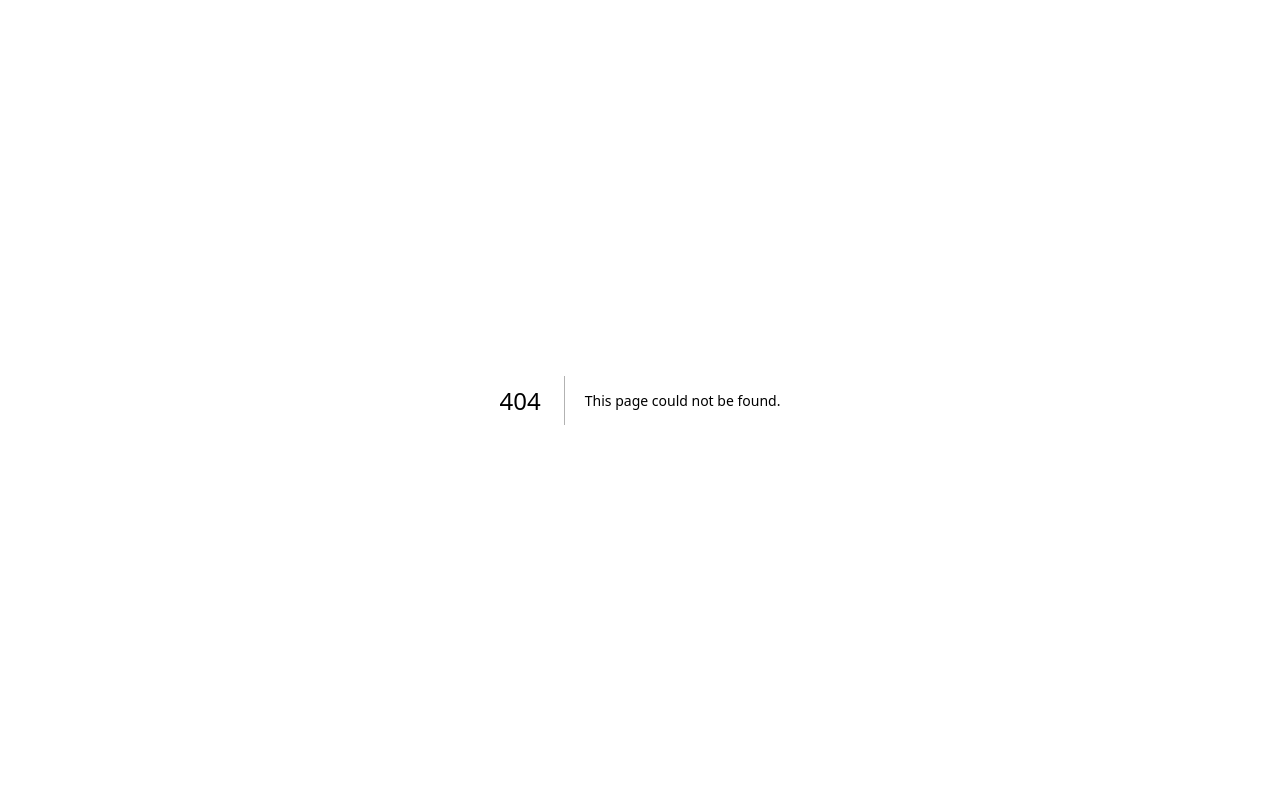
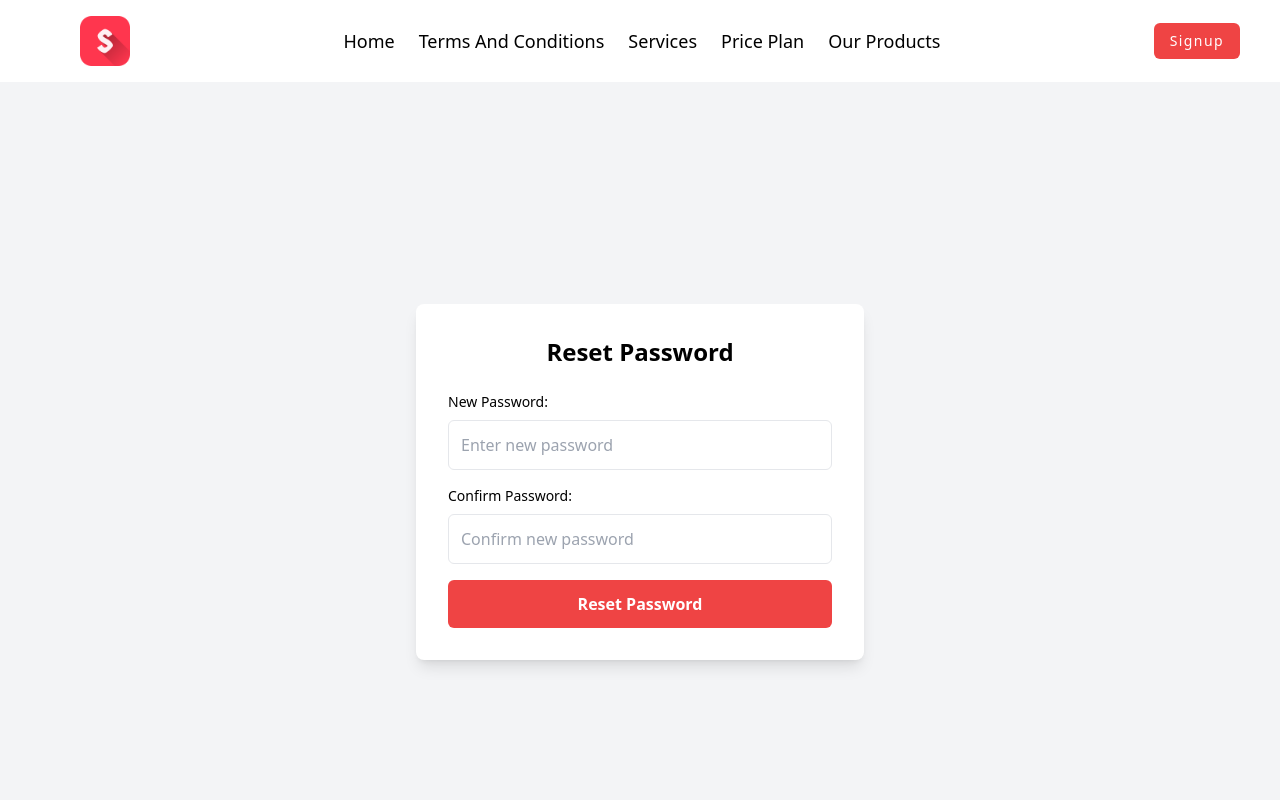
Before and after one commit to codewithsamir/samircollections, a Next.js app: page /resetpassword in a window 1280 px wide. Before the commit this address had no page. Shown: the top 800 px of the page. Built offline with nearby package versions, Linux system fonts and the light colour scheme.

Commit message:
complete auth

```diff
--- /dev/null
+++ b/src/app/(Home)/forgotpassword/page.tsx
@@ -0,0 +1,87 @@
+'use client';
+
+import React, { useState } from 'react';
+import axios, { AxiosError } from 'axios';
+
+interface ForgotPasswordResponse {
+  message?: string;
+  error?: string;
+}
+
+// Define the error structure for Axios
+interface AxiosResponseError {
+  error?: string;
+}
+
+const ForgotPassword: React.FC = () => {
+  const [email, setEmail] = useState<string>('');
+  const [message, setMessage] = useState<string>('');
+  const [error, setError] = useState<string>('');
+  const [loading, setLoading] = useState<boolean>(false);
+
+  const handleSubmit = async (e: React.FormEvent) => {
+    e.preventDefault();
+    setMessage('');
+    setError('');
+    setLoading(true);
+
+    try {
+      const response = await axios.post<ForgotPasswordResponse>('/api/users/checkuser', {
+        email,
+      });
+
+      if (response.status === 200) {
+        setMessage(response.data.message || 'Check your email for the reset link.');
+      } else {
+        setError(response.data.error || 'Something went wrong. Please try again.');
+      }
+    } catch (err) {
+      // Cast the error to AxiosError for better type safety
+      const axiosError = err as AxiosError<AxiosResponseError>; // Use the custom error type
+
+      console.error('Error:', axiosError);
+
+      // Access error message from axiosError.response?.data.error (if exists)
+      setError(
+        axiosError.response?.data?.error || 'Failed to send request. Please try again later.'
+      );
+    } finally {
+      setLoading(false);
+    }
+  };
+
+  return (
+    <div className="min-h-screen flex items-center justify-center bg-gray-100">
+      <div className="bg-white p-8 rounded-lg shadow-lg w-full max-w-md">
+        <h1 className="text-2xl font-bold mb-6 text-center">Forgot Password</h1>
+        {message && <p className="text-green-600 text-center mb-4" aria-live="assertive">{message}</p>}
+        {error && <p className="text-red-600 text-center mb-4" aria-live="assertive">{error}</p>}
+
+        <form onSubmit={handleSubmit}>
+          <label htmlFor="email" className="block text-sm font-medium mb-2">
+            Email Address:
+          </label>
+          <input
+            type="email"
+            id="email"
+            value={email}
+            onChange={(e) => setEmail(e.target.value)}
+            className="w-full p-3 border rounded-md mb-4 focus:outline-none focus:ring-2 focus:ring-blue-500"
+            placeholder="Enter your email"
+            required
+            aria-label="Email Address"
+          />
+          <button
+            type="submit"
+            disabled={loading}
+            className={`w-full bg-red-500 text-white py-3 rounded-md font-semibold ${loading ? 'opacity-50 cursor-not-allowed' : 'hover:bg-red-600'}`}
+          >
+            {loading ? 'Sending...' : 'Send Reset Link'}
+          </button>
+        </form>
+      </div>
+    </div>
+  );
+};
+
+export default ForgotPassword;
--- a/src/app/(Home)/login/page.tsx
+++ b/src/app/(Home)/login/page.tsx
@@ -113,6 +113,9 @@ export default function Login() {
             {loading ? "Logging in..." : "Login"}
           </button>
         </form>
+     <p className="text-center">
+     <Link href="/forgotpassword" className=" text-blue-500 hover:underline">Forgot password</Link>
+     </p>
         <p className="text-center text-sm text-gray-600 mt-4">
           Don&apos;t have an account?{" "}
           <Link href="/signup" className="text-red-500 hover:underline">
--- /dev/null
+++ b/src/app/(Home)/resetpassword/page.tsx
@@ -0,0 +1,12 @@
+import React, { Suspense } from 'react'
+import ForgotPassword from '@/components/Landingpage/Resetpassword'
+
+const page = () => {
+  return (
+    <Suspense fallback={<div>Loading...</div>}>
+    <ForgotPassword />
+    </Suspense>
+  )
+}
+
+export default page
--- /dev/null
+++ b/src/components/Landingpage/Resetpassword.tsx
@@ -0,0 +1,120 @@
+'use client';
+
+import React, { useState } from 'react';
+import { useSearchParams } from 'next/navigation';
+import axios, { AxiosError } from 'axios';
+
+interface ResetPasswordResponse {
+  message?: string;
+  error?: string;
+}
+// Define the error structure for Axios
+interface AxiosResponseError {
+    error?: string;
+  }
+
+const ResetPassword: React.FC = () => {
+  const searchParams = useSearchParams();
+  const token = searchParams.get('token'); // Retrieve the token from the URL
+
+  const [password, setPassword] = useState<string>('');
+  const [confirmPassword, setConfirmPassword] = useState<string>('');
+  const [message, setMessage] = useState<string>('');
+  const [error, setError] = useState<string>('');
+  const [loading, setLoading] = useState<boolean>(false);
+
+  // Handle form submission
+  const handleSubmit = async (e: React.FormEvent) => {
+    e.preventDefault();
+    setMessage('');
+    setError('');
+
+    if (password !== confirmPassword) {
+      setError('Passwords do not match.');
+      return;
+    }
+
+    if (!token) {
+      setError('Invalid or missing token.');
+      return;
+    }
+
+    setLoading(true);
+
+    try {
+      const response = await axios.post<ResetPasswordResponse>('/api/users/resetpassword', {
+        password,
+        token,
+      });
+
+      if (response.status === 200) {
+        setMessage(response.data.message || 'Password reset successfully.');
+      } else {
+        setError(response.data.error || 'Something went wrong. Please try again.');
+      }
+    } catch (err) {
+      // Cast the error to AxiosError for better type safety
+      const axiosError = err as AxiosError<AxiosResponseError>; // Use the custom error type
+
+      console.error('Error:', axiosError);
+
+      // Access error message from axiosError.response?.data.error (if exists)
+      setError(
+        axiosError.response?.data?.error || 'Failed to send request. Please try again later.'
+      );
+    } finally {
+      setLoading(false);
+    }
+  };
+
+  return (
+    <div className="min-h-screen flex items-center justify-center bg-gray-100">
+      <div className="bg-white p-8 rounded-lg shadow-lg w-full max-w-md">
+        <h1 className="text-2xl font-bold mb-6 text-center">Reset Password</h1>
+
+        {message && <p className="text-green-600 text-center mb-4">{message}</p>}
+        {error && <p className="text-red-600 text-center mb-4">{error}</p>}
+
+        <form onSubmit={handleSubmit}>
+          <label htmlFor="password" className="block text-sm font-medium mb-2">
+            New Password:
+          </label>
+          <input
+            type="password"
+            id="password"
+            value={password}
+            onChange={(e) => setPassword(e.target.value)}
+            className="w-full p-3 border rounded-md mb-4 focus:outline-none focus:ring-2 focus:ring-blue-500"
+            placeholder="Enter new password"
+            required
+          />
+
+          <label htmlFor="confirmPassword" className="block text-sm font-medium mb-2">
+            Confirm Password:
+          </label>
+          <input
+            type="password"
+            id="confirmPassword"
+            value={confirmPassword}
+            onChange={(e) => setConfirmPassword(e.target.value)}
+            className="w-full p-3 border rounded-md mb-4 focus:outline-none focus:ring-2 focus:ring-blue-500"
+            placeholder="Confirm new password"
+            required
+          />
+
+          <button
+            type="submit"
+            disabled={loading}
+            className={`w-full bg-red-500 text-white py-3 rounded-md font-semibold ${
+              loading ? 'opacity-50 cursor-not-allowed' : 'hover:bg-red-600'
+            }`}
+          >
+            {loading ? 'Resetting Password...' : 'Reset Password'}
+          </button>
+        </form>
+      </div>
+    </div>
+  );
+};
+
+export default ResetPassword;
--- a/src/components/Landingpage/Verifyemail.tsx
+++ b/src/components/Landingpage/Verifyemail.tsx
@@ -1,72 +1,76 @@
-"use client";
+'use client';
 
-import axios from "axios";
-import Link from "next/link";
-import { useSearchParams } from "next/navigation";
-import React, { useEffect, useState } from "react";
+import axios from 'axios';
+import Link from 'next/link';
+import { useSearchParams } from 'next/navigation';
+import React, { useCallback, useEffect, useState } from 'react';
 
 interface ErrorResponse {
   message: string;
 }
 
 const VerifyEmail: React.FC = () => {
-    const searchParams = useSearchParams()
-    const token = searchParams.get('token') || ""
+  const searchParams = useSearchParams();
+  const token = searchParams.get('token') || '';
 
   const [verified, setVerified] = useState<boolean>(false);
   const [error, setError] = useState<string | null>(null);
+  const [loading, setLoading] = useState<boolean>(false);
 
-  const verifyUserEmail = async () => {
+  const verifyUserEmail = useCallback(async () => {
+    if (!token) {
+      setError('Token is missing or invalid.');
+      return;
+    }
+
+    setLoading(true);
     try {
-      await axios.post("/api/users/verifyemail", { token });
+      await axios.post('/api/users/verifyemail', { token });
       setVerified(true);
       setError(null);
     } catch (err) {
       if (axios.isAxiosError(err) && err.response) {
         const errorData: ErrorResponse = err.response.data as ErrorResponse;
-        setError(errorData.message || "An unexpected error occurred.");
+        setError(errorData.message || 'An unexpected error occurred.');
       } else {
-        setError("An unexpected error occurred.");
+        setError('An unexpected error occurred.');
       }
       setVerified(false);
+    } finally {
+      setLoading(false);
     }
-  };
-
-
+  }, [token]);
 
   useEffect(() => {
-    if (token.length > 0) {
+    if (token) {
       verifyUserEmail();
     }
-  }, [token]);
+  }, [token, verifyUserEmail]);
 
   return (
     <div className="min-h-screen flex py-20 justify-center bg-gray-100">
       <div className="bg-white shadow-lg rounded-lg p-8 max-w-md h-[200px] w-full text-center">
         <h1 className="text-3xl font-bold mb-4">Verify Your Email</h1>
 
+        {loading && !error && !verified && (
+          <p className="text-gray-600">Verifying your email...</p>
+        )}
 
-        {verified &&
+        {verified && (
           <div className="text-center">
             <p className="text-green-600 font-semibold mb-4">Your email has been verified successfully!</p>
             <Link href="/login" className="px-4 py-2 bg-green-500 text-white rounded-md hover:bg-green-600">
-     Login
+              Login
             </Link>
           </div>
-}
-         { error &&
+        )}
+
+        {error && (
           <div className="text-center">
             <p className="text-red-600 font-semibold mb-4">{error}</p>
             <p>Please check the token or try again later.</p>
           </div>
-        }
-
-        {!error && !verified &&
-
-          <p className="text-gray-600">Verifying your email...</p>
-        }
-
-
+        )}
       </div>
     </div>
   );
```
